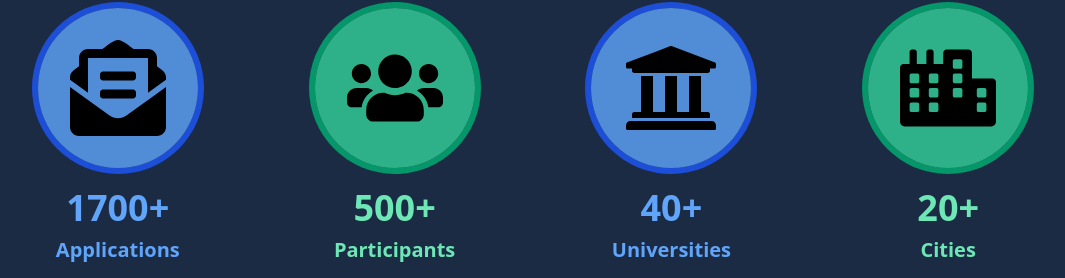
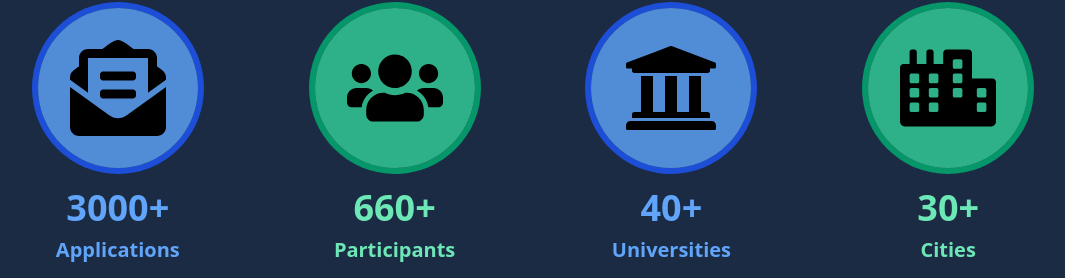
Before and after one commit to kshitijv256/aceHack2.0, a React (Vite) app: page / in a window 1280 px wide. Shown: the part 8010-8288 px from the top of the page, without its empty margins (107-1172 px from the left). Built offline with nearby package versions, Linux system fonts and the light colour scheme.

Commit message:
Update Past.jsx

```diff
--- a/src/pages/Past.jsx
+++ b/src/pages/Past.jsx
@@ -24,10 +24,10 @@ const Past = () => {
           <span className="grad-text">AceHack 2.0</span> Highlights!
         </h1>
         <div className="flex sm:flex-row justify-evenly w-full p-10 flex-col">
-          <Features icon={<FaEnvelopeOpenText/>} count="1700" text="Applications" color="blue" />
-          <Features icon={<FaUsers/>} count="500" text="Participants" color="emerald" />
+          <Features icon={<FaEnvelopeOpenText/>} count="3000" text="Applications" color="blue" />
+          <Features icon={<FaUsers/>} count="660" text="Participants" color="emerald" />
           <Features icon={<FaUniversity/>} count="40" text="Universities" color="blue"/>
-          <Features icon={<FaCity/>} count="20" text="Cities" color="emerald"/>
+          <Features icon={<FaCity/>} count="30" text="Cities" color="emerald"/>
         </div>
         <h1 className="grad-text text-5xl font-bold py-6">Glimpses</h1>
 
```
